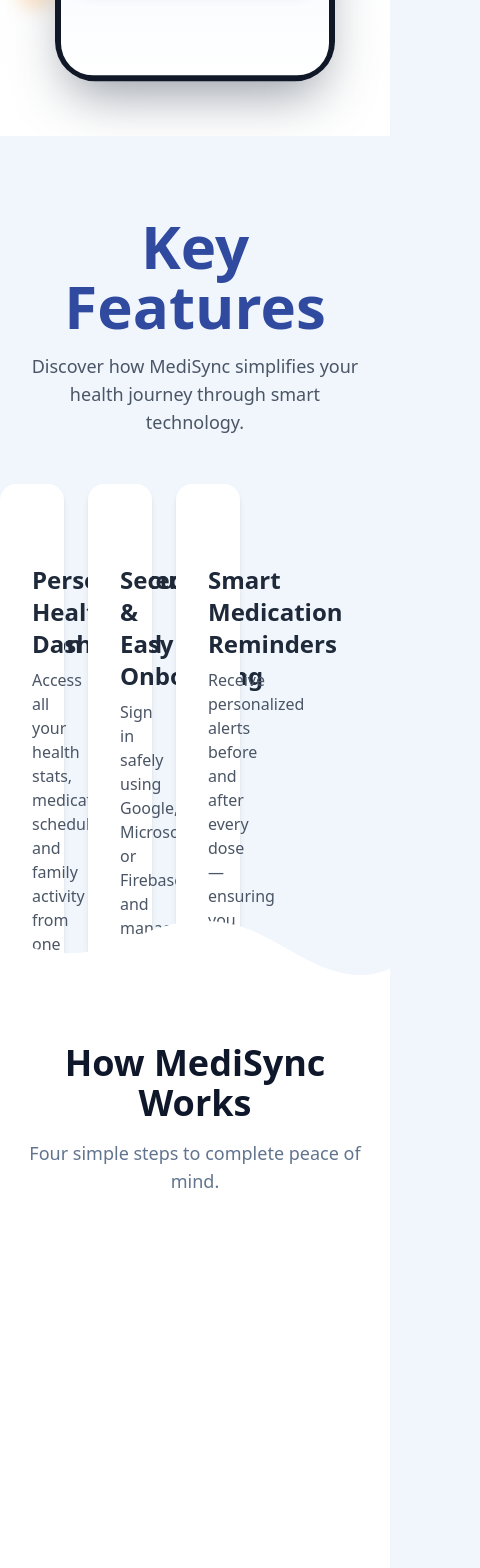
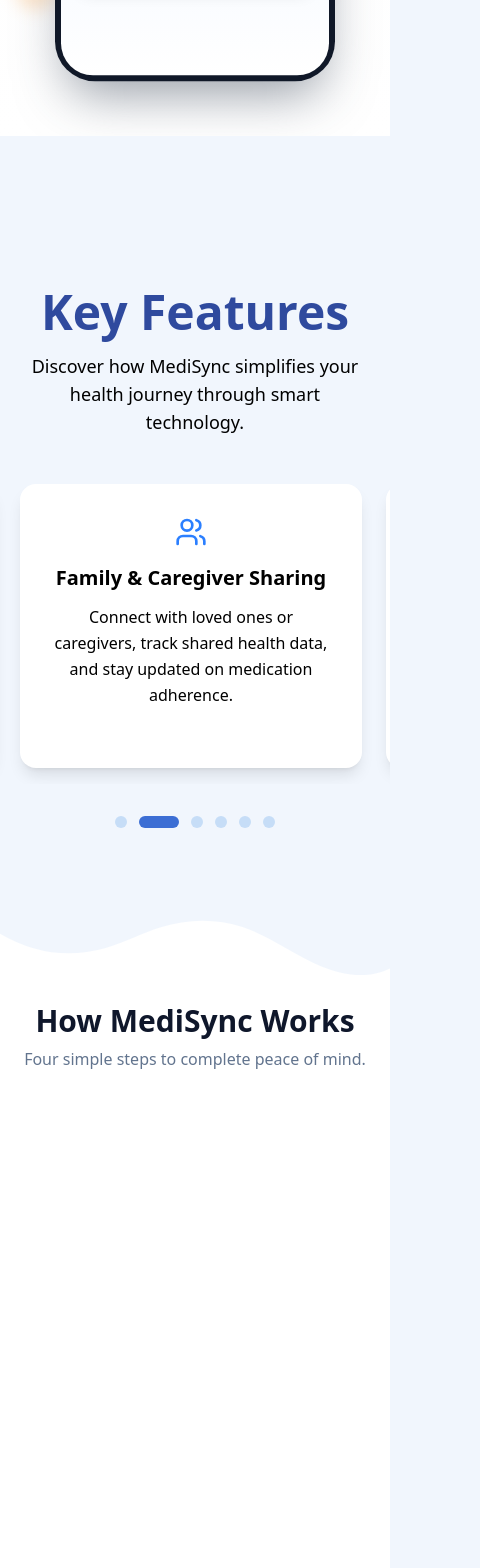
Before and after one commit to IIT-SDGP-Health-Care-Application/Health-Care-Application-landing-page, a Next.js app: page / in a window 390 px wide. Shown: the part 1040-2608 px from the top of the page, 480 px wide, since content can reach past the window. Built offline with nearby package versions, Linux system fonts and the light colour scheme.

Commit message:
feat: enhance Features and HowItWorks components with improved layout, styling, and animations

```diff
--- a/src/app/globals.css
+++ b/src/app/globals.css
@@ -52,3 +52,12 @@
     background-color: var(--color-text-inverted);
     scroll-behavior: smooth;
 }
+
+.carousel-scrollbar::-webkit-scrollbar {
+    display: none; /* Chrome, Safari, Opera */
+}
+
+.carousel-scrollbar {
+    -ms-overflow-style: none;  /* IE & Edge */
+    scrollbar-width: none;      /* Firefox */
+}
--- /dev/null
+++ b/src/components/HeroBackgroundDecoration.tsx
@@ -0,0 +1,99 @@
+'use client';
+
+import React from 'react';
+import { motion } from 'framer-motion';
+
+const HeroBackgroundDecoration: React.FC = () => {
+    return (
+        <div className="absolute inset-0 overflow-hidden">
+            {/* Decorative Background Elements Container */}
+
+            {/* Main Purple/Blue Blob */}
+            <motion.div
+                className="absolute top-0 right-0 w-64 h-64 sm:w-80 sm:h-80 lg:w-96 lg:h-96 bg-gradient-to-br from-purple-300 to-purple-400 rounded-full opacity-50 blur-3xl transform translate-x-1/4 -translate-y-1/4"
+                animate={{
+                    scale: [1, 1.1, 1],
+                    rotate: [0, 5, 0]
+                }}
+                transition={{
+                    duration: 8,
+                    repeat: Infinity,
+                    ease: "easeInOut"
+                }}
+            ></motion.div>
+
+            {/* Additional Decorative Circles */}
+            <motion.div
+                className="absolute top-20 left-0 w-24 h-24 sm:w-32 sm:h-32 bg-gradient-to-br from-blue-200 to-blue-300 rounded-full opacity-30 blur-2xl transform -translate-x-1/2"
+                animate={{
+                    scale: [1, 1.15, 1],
+                    x: [0, 10, 0]
+                }}
+                transition={{
+                    duration: 6,
+                    repeat: Infinity,
+                    ease: "easeInOut"
+                }}
+            ></motion.div>
+
+            <motion.div
+                className="absolute bottom-32 right-0 w-20 h-20 sm:w-24 sm:h-24 bg-gradient-to-br from-pink-200 to-pink-300 rounded-full opacity-40 blur-2xl transform translate-x-1/2"
+                animate={{
+                    scale: [1, 1.2, 1],
+                    y: [0, -15, 0]
+                }}
+                transition={{
+                    duration: 7,
+                    repeat: Infinity,
+                    ease: "easeInOut"
+                }}
+            ></motion.div>
+
+            {/* Floating Pills/Capsules */}
+            <motion.div
+                className="absolute top-40 left-10 w-12 h-6 sm:w-16 sm:h-8 bg-gradient-to-r from-green-300 to-green-400 rounded-full opacity-50 blur-sm"
+                animate={{
+                    rotate: [0, 360],
+                    y: [0, -20, 0]
+                }}
+                transition={{
+                    duration: 10,
+                    repeat: Infinity,
+                    ease: "easeInOut"
+                }}
+            ></motion.div>
+
+            <motion.div
+                className="absolute bottom-20 left-0 w-10 h-10 sm:w-12 sm:h-12 bg-gradient-to-br from-orange-200 to-orange-300 rounded-full opacity-40 blur-sm transform translate-x-1/4"
+                animate={{
+                    scale: [1, 1.3, 1],
+                    rotate: [0, 180, 0]
+                }}
+                transition={{
+                    duration: 8,
+                    repeat: Infinity,
+                    ease: "easeInOut"
+                }}
+            ></motion.div>
+
+            {/* Medical Cross Icon */}
+            <motion.div
+                className="absolute top-10 right-32 w-8 h-8 sm:w-10 sm:h-10 opacity-40"
+                animate={{
+                    rotate: [0, 90, 0],
+                    opacity: [0.2, 0.4, 0.2]
+                }}
+                transition={{
+                    duration: 5,
+                    repeat: Infinity,
+                    ease: "easeInOut"
+                }}
+            >
+                <div className="w-full h-0.5 bg-red-300 absolute top-1/2 blur-sm"></div>
+                <div className="w-0.5 h-full bg-red-300 absolute left-1/2 blur-sm"></div>
+            </motion.div>
+        </div>
+    );
+};
+
+export default HeroBackgroundDecoration;
--- a/src/components/feature/Feature.tsx
+++ b/src/components/feature/Feature.tsx
@@ -1,10 +1,8 @@
-"use client";
+'use client';
 
 import {Bell, HeartPulse, LayoutDashboard, Shield, Users, Watch} from "lucide-react";
+import {motion, useInView} from "framer-motion";
 import {JSX, useEffect, useRef, useState} from "react";
-import {motion, useInView} from "framer-motion";
-
-// --- INTERFACES & DATA (Same as before) ---
 
 interface Feature {
     icon: JSX.Element;
@@ -51,15 +49,11 @@
     }
 ];
 
-// Combine the features for the visual loop: [Last, ...Original, First]
-// The first and last items are clones used to create the seamless jump effect.
 const looperFeatures = [
-    features[features.length - 1], // Clone of the last feature
-    ...features,                   // All original features
-    features[0]                    // Clone of the first feature
+    features[features.length - 1],
+    ...features,
+    features[0]
 ];
-
-// --- FRAMER MOTION VARIANTS (Same as before) ---
 
 const containerVariants = {
     hidden: {opacity: 0},
@@ -84,88 +78,72 @@
     visible: {opacity: 1, y: 0, transition: {duration: 0.6}}
 };
 
-// --- MAIN COMPONENT ---
-
 export default function Features() {
     const ref = useRef(null);
     const carouselRef = useRef<HTMLDivElement>(null);
     const isInView = useInView(ref, {once: true, amount: 0.3});
-    // activeLooperIndex: Corresponds to the index in looperFeatures array.
-    // We start at index 1 to show the FIRST *original* feature (after the clone).
     const [activeLooperIndex, setActiveLooperIndex] = useState(1);
-
-    // isTransitioning: Used to briefly disable smooth scrolling during the loop jump.
     const [isTransitioning, setIsTransitioning] = useState(false);
 
-    // Auto-rotation logic
     useEffect(() => {
         const interval = setInterval(() => {
             setActiveLooperIndex((current) => current + 1);
-        }, 5000); // Rotate every 5 seconds
+        }, 5000);
 
         return () => clearInterval(interval);
     }, []);
 
-    // Scroll and Infinite Loop Logic
     useEffect(() => {
         if (!carouselRef.current) return;
         const carousel = carouselRef.current;
         const totalOriginalFeatures = features.length;
         const scrollPosition = activeLooperIndex * carousel.clientWidth;
 
-        // 1. Initial Scroll (Smooth)
         carousel.scrollTo({
             left: scrollPosition,
             behavior: isTransitioning ? 'auto' : 'smooth'
         });
 
-        // 2. Handle the Infinite Loop Jump
         if (activeLooperIndex === totalOriginalFeatures + 1) {
-            // We've reached the clone of the first item, so prepare to jump back.
-            setTimeout(() => {
-                setIsTransitioning(true); // Disable smooth scroll temporarily
-                setActiveLooperIndex(1); // Jump back to the FIRST original item index (index 1)
-            }, 500); // Allow time for the 'smooth' scroll to the clone to finish (adjust timing if needed)
-        } else if (activeLooperIndex === 0) {
-            // We've scrolled back to the clone of the last item, jump to the last original item.
             setTimeout(() => {
                 setIsTransitioning(true);
-                setActiveLooperIndex(totalOriginalFeatures); // Jump to the LAST original item index
+                setActiveLooperIndex(1);
+            }, 500);
+        } else if (activeLooperIndex === 0) {
+            setTimeout(() => {
+                setIsTransitioning(true);
+                setActiveLooperIndex(totalOriginalFeatures);
             }, 500);
         } else if (isTransitioning) {
-            // After the jump is complete (i.e., activeLooperIndex is now 1 or totalOriginalFeatures), re-enable smooth scrolling.
             setIsTransitioning(false);
         }
     }, [activeLooperIndex, isTransitioning]);
 
-    // Function to calculate the real index for pagination indicators
     const getRealIndex = (looperIndex: number) => {
-        if (looperIndex === 0) return features.length - 1; // Last original item
-        if (looperIndex === features.length + 1) return 0; // First original item
+        if (looperIndex === 0) return features.length - 1;
+        if (looperIndex === features.length + 1) return 0;
         return looperIndex - 1;
     };
 
-
     return (
-        <section className="py-20 bg-background-light relative h-screen" id="features">
-            <div className="max-w-7xl mx-auto px-6 text-center" ref={ref}>
-                {/* Title (Same as before) */}
+        <section className="py-20 bg-background-light relative min-h-screen flex items-center" id="features">
+            <div className="max-w-7xl mx-auto px-6 text-center w-full" ref={ref}>
                 <motion.div
                     initial="hidden"
                     animate={isInView ? "visible" : "hidden"}
                     variants={titleVariants}
                 >
-                    <h2 className="text-6xl font-bold text-secondary mb-4">
+                    <h2 className="text-5xl md:text-6xl font-bold text-secondary mb-4">
                         Key Features
                     </h2>
-                    <p className="text-lg text-gray-600 mb-12">
+                    <p className="text-lg text-muted-foreground mb-12 max-w-2xl mx-auto">
                         Discover how MediSync simplifies your health journey through smart technology.
                     </p>
                 </motion.div>
 
-                {/* Desktop GRID (sm: breakpoint and up) - Same as before */}
+                {/* Desktop Grid */}
                 <motion.div
-                    className="hidden sm:grid gap-10 sm:grid-cols-2 lg:grid-cols-3"
+                    className="hidden sm:grid gap-8 sm:grid-cols-2 lg:grid-cols-3"
                     initial="hidden"
                     animate={isInView ? "visible" : "hidden"}
                     variants={containerVariants}
@@ -174,34 +152,29 @@
                         <motion.div
                             key={f.title}
                             variants={itemVariants}
-                            className="p-8 bg-white rounded-2xl shadow-md hover:shadow-xl transition-shadow"
-                            whileHover={{y: -8}}
+                            className="p-8 bg-white rounded-2xl shadow-md hover:shadow-xl transition-shadow hover:shadow-xl transition-all duration-300"
+                            whileHover={{y: -8, scale: 1.02}}
                         >
-                            <div className="flex items-center mb-4">{f.icon}</div>
-                            <h3 className="text-2xl font-semibold text-gray-800 mb-2">
+                            <div className="flex items-center justify-center mb-4">{f.icon}</div>
+                            <h3 className="text-xl font-semibold text-card-foreground mb-3">
                                 {f.title}
                             </h3>
-                            <p className="text-gray-600">{f.description}</p>
+                            <p className="text-muted-foreground leading-relaxed">{f.description}</p>
                         </motion.div>
                     ))}
                 </motion.div>
 
-                {/* Mobile HORIZONTAL CAROUSEL (Below sm: breakpoint) */}
+                {/* Mobile Carousel */}
                 <div className="sm:hidden">
                     <div
                         ref={carouselRef}
-                        // Added `overflow-hidden` for better control, though `overflow-x-auto` is necessary
-                        // We rely on the `scrollbar-hide` style for hiding the scrollbar.
-                        className="flex overflow-x-auto scrollbar-hide -mx-6 px-60 gap-6"
+                        className="flex overflow-x-auto carousel-scrollbar -mx-6 px-6 gap-6 snap-x snap-mandatory pb-4"
                     >
-                        {/* MAP OVER THE LOOPER FEATURES FOR INFINITE SCROLL */}
                         {looperFeatures.map((f, i) => (
                             <motion.div
-                                // Key includes index 'i' because titles can be duplicated (clones)
                                 key={`${f.title}-${i}`}
-                                className="flex-shrink-0 w-full p-8 bg-white rounded-2xl shadow-md"
+                                className="flex-shrink-0 w-full p-8 bg-card  shadow-lg bg-white rounded-2xl hover:shadow-xl transition-all duration-300"
                                 initial={{opacity: 0, scale: 0.95}}
-                                // Note: We use the index 'i' for animation delay based on position
                                 animate={{opacity: 1, scale: 1}}
                                 transition={{
                                     duration: 0.5,
@@ -211,26 +184,24 @@
                                 <div className="flex items-center justify-center mb-4">
                                     {f.icon}
                                 </div>
-                                <h3 className="text-2xl font-semibold text-gray-800 mb-2">
+                                <h3 className="text-xl font-semibold text-card-foreground mb-3">
                                     {f.title}
                                 </h3>
-                                <p className="text-gray-600">{f.description}</p>
+                                <p className="text-muted-foreground leading-relaxed">{f.description}</p>
                             </motion.div>
                         ))}
                     </div>
 
-                    {/* Simple Pagination/Indicators */}
-                    <div className="flex justify-center mt-6 space-x-2">
+                    <div className="flex justify-center mt-8 space-x-3">
                         {features.map((_, index) => (
                             <button
                                 key={index}
-                                // Check if the REAL index matches the current feature's index
-                                className={`w-3 h-3 rounded-full transition-all ${
+                                className={`h-3 rounded-full transition-all duration-300 hover:opacity-80 ${
                                     getRealIndex(activeLooperIndex) === index
-                                        ? "bg-indigo-600 w-6"
-                                        : "bg-gray-300"
+                                        ? "bg-primary w-10"
+                                        : "bg-b-accent w-3"
                                 }`}
-                                onClick={() => setActiveLooperIndex(index + 1)} // Set the looper index (index + 1)
+                                onClick={() => setActiveLooperIndex(index + 1)}
                                 aria-label={`Go to feature ${index + 1}`}
                             />
                         ))}
@@ -251,13 +222,6 @@
                     ></path>
                 </svg>
             </div>
-
-            {/* CSS to hide the scrollbar (as requested) */}
-            <style jsx>{`
-                .scrollbar-hide::-webkit-scrollbar {
-                    display: none;
-                }
-            `}</style>
         </section>
     );
 }
--- a/src/components/footer/Footer.tsx
+++ b/src/components/footer/Footer.tsx
@@ -3,6 +3,12 @@
 
 const Footer = () => {
     const scrollToTop = () => window.scrollTo({ top: 0, behavior: "smooth" });
+
+    const siteItems = [
+        {href: "#features", label: "Features"},
+        {href: "#how-it-works", label: "How It Works"},
+        {href: "#team", label: "Team"},
+    ];
 
     return (
         // 1. Background: Uses Mirage 950 (b-primary)
@@ -34,11 +40,11 @@
                     <div>
                         <h3 className="font-semibold text-lg mb-4 text-white">Sitemap</h3>
                         <ul className="space-y-3">
-                            {["About Us", "Services", "Contact"].map(item => (
-                                <li key={item}>
+                            {siteItems.map(item => (
+                                <li key={item.label}>
                                     {/* Links: Mirage 300 base, White on hover */}
-                                    <a className="text-mirage-300 hover:text-white transition-colors cursor-pointer block">
-                                        {item}
+                                    <a className="text-mirage-300 hover:text-white transition-colors cursor-pointer block" href={item.href}>
+                                        {item.label}
                                     </a>
                                 </li>
                             ))}
--- a/src/components/howItsWork/HowItsWork.tsx
+++ b/src/components/howItsWork/HowItsWork.tsx
@@ -8,6 +8,7 @@
 import watchPair from '@/../public/images/mobile/watchPair.png';
 import notification from '@/../public/images/mobile/notification.png';
 import schedule from '@/../public/images/mobile/schedule.png';
+// The HeroBackgroundDecoration import is present but unused in the component.
 
 const STEPS = [
     {
@@ -82,52 +83,63 @@
     return (
         <section className="w-full bg-white relative">
             <div ref={targetRef} className="relative h-[400vh]">
-                <div className="sticky top-0 h-screen flex flex-col justify-center overflow-hidden py-20">
+                <div className="sticky top-0 h-screen flex flex-col justify-center overflow-hidden py-8 md:py-16">
 
-                    <div className="max-w-7xl mx-auto px-6 mb-12 text-center">
-                        <h2 className="text-4xl font-bold text-slate-900">How MediSync Works</h2>
-                        <p className="text-slate-500 mt-4 text-lg">Four simple steps to complete peace of mind.</p>
+                    {/* Header is kept outside the main grid */}
+                    <div className="max-w-7xl mx-auto px-6 mb-8 text-center">
+                        <h2 className="text-3xl md:text-4xl font-bold text-slate-900">How MediSync Works</h2>
+                        <p className="text-slate-500 mt-2 md:mt-4 text-base md:text-lg">Four simple steps to complete peace of mind.</p>
                     </div>
 
+                    {/* Main Content Grid: grid-cols-1 (stacked) on mobile, lg:grid-cols-2 (side-by-side) on desktop */}
                     <div
                         className="max-w-7xl w-4/5 mx-auto px-6 grid grid-cols-1 lg:grid-cols-2 gap-12 items-center flex-1">
 
-                        {/* LEFT SIDE IMAGES */}
+                        {/* ROW 1 / COLUMN 1: IMAGE CONTAINER */}
                         <div
-                            className="relative aspect-[9/16] max-h-[700px] overflow-hidden bg-transparent rounded-4xl">
+                            // Mobile: h-[400px] (stacked), w-full, center alignment
+                            // Desktop: h-full (side-by-side), full height, no explicit width limit
+                            className="relative w-full  md:w-[400px] mx-auto h-[400px] lg:h-full lg:max-h-[700px] overflow-hidden bg-transparent rounded-2xl lg:rounded-4xl"
+                        >
                             {STEPS.map((step, index) => (
                                 <motion.div
                                     key={step.id}
-                                    className="absolute inset-0 flex items-center justify-center shadow-2xl rounded-4xl"
+                                    className="absolute inset-0 flex items-center justify-center rounded-2xl lg:shadow-2xl"
                                     style={transforms[index]}
                                 >
                                     <img
                                         src={typeof step.image === "string" ? step.image : step.image.src}
                                         alt={step.title}
-                                        className="w-full h-full object-fill"
+                                        // Mobile: object-contain to fit the small box
+                                        // Desktop: object-fill (original intent)
+                                        className="w-full h-full object-contain lg:object-fill"
                                     />
                                 </motion.div>
                             ))}
                         </div>
 
-                        {/* RIGHT SIDE CONTENT */}
-                        <div className="relative h-full flex items-center">
+                        {/* ROW 2 / COLUMN 2: CONTENT CARD CONTAINER */}
+                        <div
+                            // Mobile: fixed small height (stacked)
+                            // Desktop: h-full (side-by-side)
+                            className="relative h-[250px] lg:h-full flex items-center"
+                        >
                             {STEPS.map((step, index) => (
                                 <motion.div
                                     key={step.id}
                                     className="absolute inset-0 flex items-center"
                                     style={transforms[index]}
                                 >
-                                    <div className="p-6 rounded-2xl bg-white shadow-xl border border-slate-200 w-full">
+                                    <div className="p-4 md:p-6 rounded-2xl bg-white shadow-xl border border-slate-200 w-full">
                                         <div className="flex items-start gap-4">
-                                            <div className={cn("p-3 rounded-xl", step.color)}>
+                                            <div className={cn("p-2 md:p-3 rounded-xl flex-shrink-0", step.color)}>
                                                 {step.icon}
                                             </div>
                                             <div>
-                                                <h3 className="text-2xl font-bold mb-2 text-slate-900">
+                                                <h3 className="text-xl md:text-2xl font-bold mb-1 text-slate-900">
                                                     {step.title}
                                                 </h3>
-                                                <p className="text-lg leading-relaxed text-slate-600">
+                                                <p className="text-sm md:text-lg leading-relaxed text-slate-600">
                                                     {step.description}
                                                 </p>
                                             </div>
@@ -135,7 +147,6 @@
                                     </div>
                                 </motion.div>
                             ))}
-
                         </div>
 
                     </div>
```
